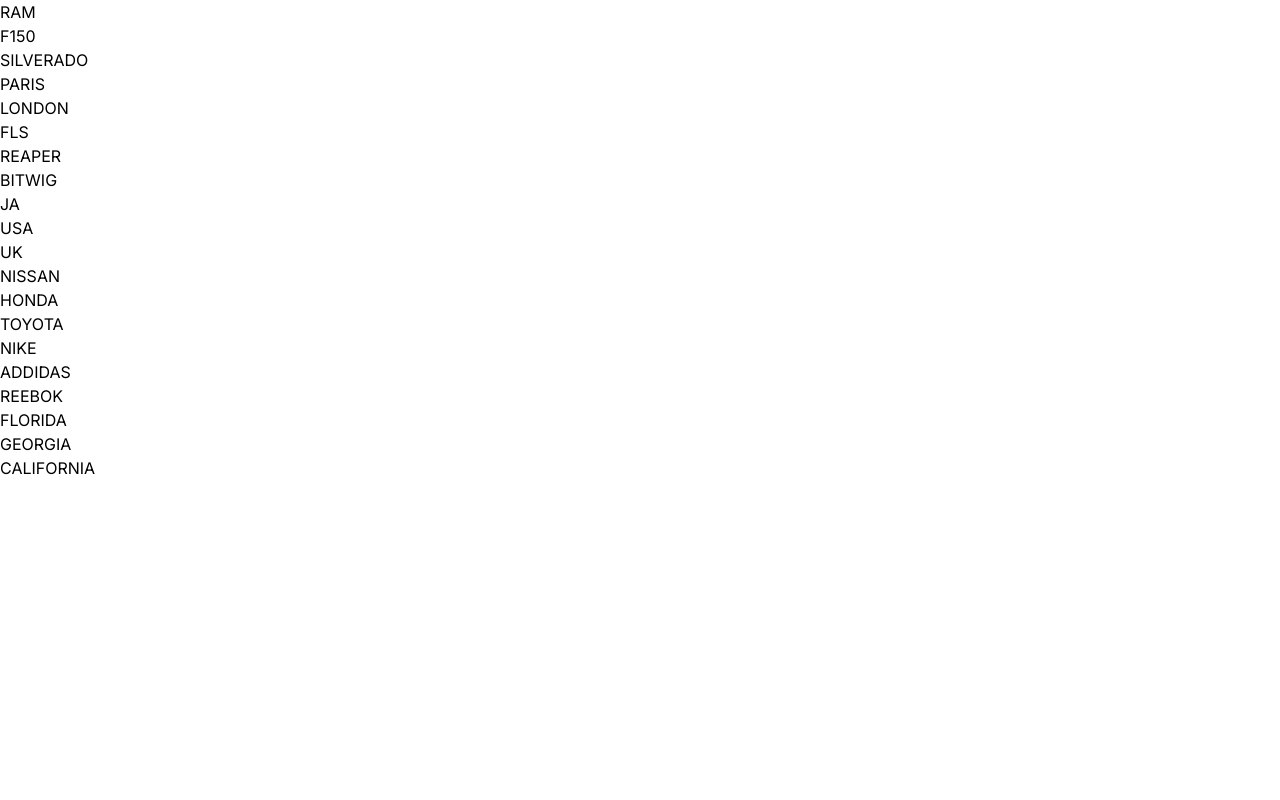
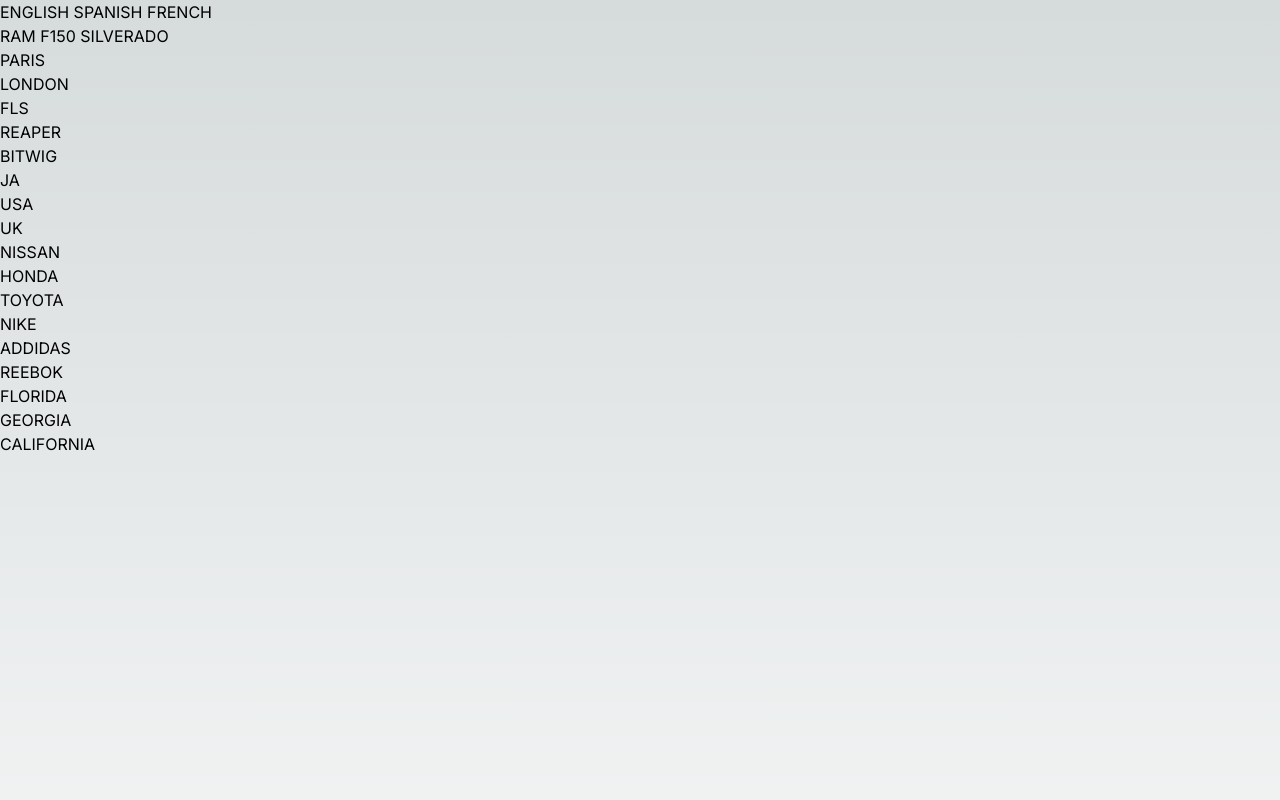
Before and after one commit to mrdeangray/nextjs-practice01, a Next.js app: page /language/1 in a window 1280 px wide. Before the commit this address had no page. Shown: the top 800 px of the page. Built offline with nearby package versions, Linux system fonts and the light colour scheme.

Commit message:
added languages

```diff
--- a/src/app/components/Navbar/index.tsx
+++ b/src/app/components/Navbar/index.tsx
@@ -11,16 +11,28 @@
     const [companies, setCompanies] = useState(["Nike", "Addidas", "Reebok"]);
     const [states, setStates] = useState(["Florida", "Georgia", "California"]);
     const [trucks, setTrucks] = useState(["Ram", "F150", "Silverado"]);
+    const [languages, setLanguage] = useState(["English", "Spanish", "French"]);
     return (
         <ul>
-                    {
-                trucks.map((truck) => (
-                    <li key={truck}>
-                        <Link href={`/truck/${truck}`}>{truck.toUpperCase()}</Link>
-                    </li>
+                               {
+                languages.map((language) => (
+                    <span key={language}>
+                        <Link href={`/truck/${language}`}>{language.toUpperCase()} </Link>
+                    </span>
                 ))
 
             }
+            <li>
+
+                    {
+                trucks.map((truck) => (
+                    <span key={truck}>
+                        <Link href={`/truck/${truck}`}>{truck.toUpperCase()} </Link>
+                    </span>
+                ))
+
+            }
+             </li>
             {
                 cities.map((city) => (
                     <li key={city}>
--- /dev/null
+++ b/src/app/language/[languageId]/page.tsx
@@ -0,0 +1,7 @@
+export default function Page({ params }: { params: { pageId: string } }) {
+    return (
+      <main className="flex min-h-screen flex-col items-center justify-between p-24">
+        <h1>{params.pageId}</h1>
+      </main>
+    );
+  }
```
